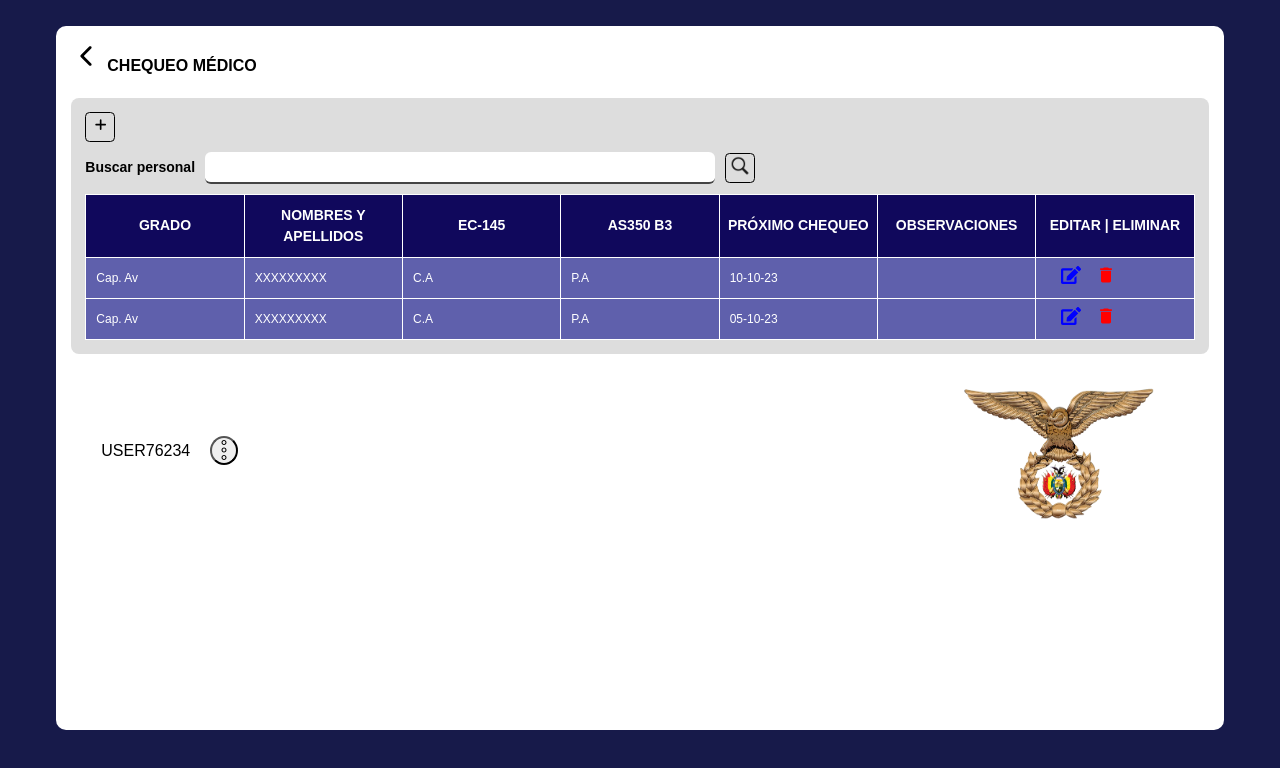
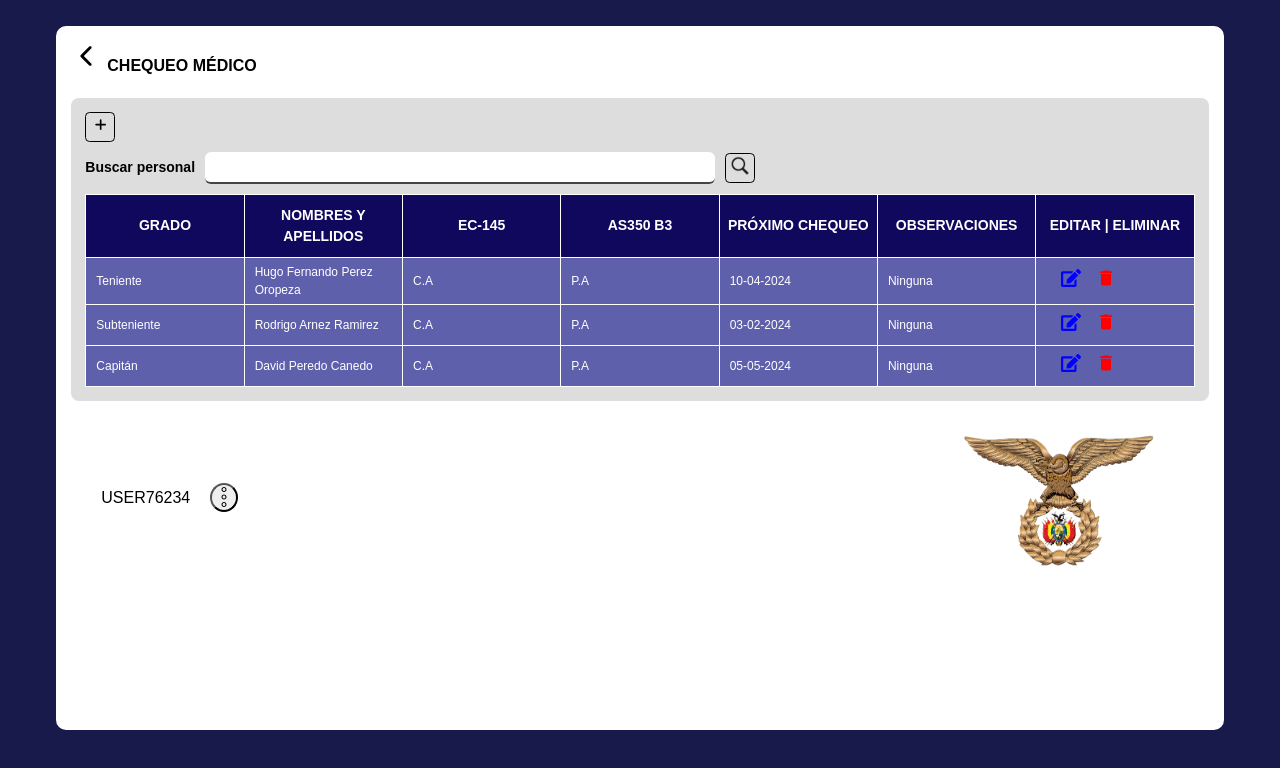
Before and after one commit to Juansadss/CB-24-Proyecto-FAB-Frontend, a React (Vite) app in the folder CB-24-Proyecto-FAB-Frontend/: page /menu-principal/menu-operaciones/mc-lista in a window 1280 px wide. Shown: the top 768 px of the page. Built offline with nearby package versions, Linux system fonts and the light colour scheme.

Commit message:
Correciones chequeos medicos

```diff
--- a/CB-24-Proyecto-FAB-Frontend/src/components/operations/medical-check/mc_edit.tsx
+++ b/CB-24-Proyecto-FAB-Frontend/src/components/operations/medical-check/mc_edit.tsx
@@ -23,14 +23,14 @@ export default function McEdit (){
                         <div className="mc-group">
                             <div className="mc-select-field">
                                 <select>
-                                    <option value="">Eduardo Perez</option>
-                                    <option value="">Carlos Vargas</option>
-                                    <option value="">Ronal Gonzales</option>
+                                    <option value="">Hugo Fernando Perez Oropeza</option>
+                                    <option value="">Rodrigo Arnez Ramirez</option>
+                                    <option value="">David Peredo Canedo</option>
                                 </select>
                                 <label>Personal</label>
                             </div>
                             <div className="mc-input-field">
-                                <input type="text" readOnly/>
+                                <input type="text" value="Teniente" readOnly/>
                                 <label>Grado</label>
                             </div>
                         </div>
@@ -38,11 +38,11 @@ export default function McEdit (){
                         <h3 className="mc-title">CATEGORÍA</h3>
                         <div className="mc-group">
                             <div className="mc-input-field">
-                                <input type="text"/>
+                                <input value="C.A" type="text"/>
                                 <label>EC-145</label>
                             </div>
                             <div className="mc-input-field">
-                                <input type="text"/>
+                                <input value="P.A" type="text"/>
                                 <label>AS350 B3</label>
                             </div>
                         </div>
@@ -52,7 +52,7 @@ export default function McEdit (){
                                 <label>Próximo Chequeo</label>
                             </div>
                             <div className="mc-text-field">
-                                <textarea rows={6} cols={17}></textarea>
+                                <textarea value="Ninguna" rows={6} cols={17}></textarea>
                                 <label>Observaciones</label>
                             </div>
                         </div>
--- a/CB-24-Proyecto-FAB-Frontend/src/components/operations/medical-check/mc_list.tsx
+++ b/CB-24-Proyecto-FAB-Frontend/src/components/operations/medical-check/mc_list.tsx
@@ -11,6 +11,13 @@ import './mc_list.css'
 export default function McList (){
     const [showModal, setShowModal] = useState(false);
     const [mcDelete, setMcToDelete] = useState<number | null>(null);
+
+    const pilots = [
+        { pilotID: 1, firstName: "Hugo Fernando", lastName: "Perez", middleName: "Oropeza", birthDate: "1990-08-25", gender: "H", militaryRank: "Teniente", nextCheck: "10-04-2024", observations: "Ninguna"},
+        { pilotID: 2, firstName: "Rodrigo", lastName: "Arnez", middleName: "Ramirez", birthDate: "1992-05-15", gender: "H", militaryRank: "Subteniente", nextCheck: "03-02-2024",  observations: "Ninguna"},
+        { pilotID: 3, firstName: "David", lastName: "Peredo", middleName: "Canedo", birthDate: "1985-11-30", gender: "H", militaryRank: "Capitán", nextCheck: "05-05-2024",  observations: "Ninguna"},
+        // Add more pilot objects as needed
+      ];
 
     const handleDeleteClick = (id: number) => {
         setMcToDelete(id);
@@ -65,38 +72,24 @@ export default function McList (){
                                 </tr>
                             </thead>
                             <tbody>
-                                <tr>
-                                    <td>Cap. Av</td>
-                                    <td>XXXXXXXXX</td>
+                            {pilots.map((pilot) => (
+                                <tr key={pilot.pilotID}>
+                                <td>{pilot.militaryRank}</td>
+                                <td>{pilot.firstName} {pilot.lastName} {pilot.middleName}</td>
                                 <td>C.A</td>
                                 <td>P.A</td>
-                                    <td>10-10-23</td>
-                                    <td></td>
+                                <td>{pilot.nextCheck}</td>
+                                <td>{pilot.observations}</td>
                                 <td>
                                     <p>
                                         <Link className="mc-edit" to={'/menu-principal/menu-operaciones/mc-editar'}><FaEdit/></Link>
                                     </p>
                                     <p>
-                                            <button className="mc-delete" onClick={() => handleDeleteClick(1)}><MdDelete /></button>
+                                        <button className="mc-delete" onClick={() => handleDeleteClick(pilot.pilotID)}><MdDelete /></button>
                                     </p>
                                 </td>
                                 </tr>
-                                <tr>
-                                    <td>Cap. Av</td>
-                                    <td>XXXXXXXXX</td>
-                                    <td>C.A</td>
-                                    <td>P.A</td>
-                                    <td>05-10-23</td>
-                                    <td></td>
-                                    <td>
-                                        <p>
-                                            <Link className="mc-edit" to={'/menu-principal/menu-operaciones/mc-editar'}><FaEdit/></Link>
-                                        </p>
-                                        <p>
-                                            <button className="mc-delete" onClick={() => handleDeleteClick(1)}><MdDelete /></button>
-                                        </p>
-                                    </td>
-                                </tr>
+                            ))}
                             </tbody>
                         </table>
                     </div>
--- a/CB-24-Proyecto-FAB-Frontend/src/components/operations/medical-check/mc_register.tsx
+++ b/CB-24-Proyecto-FAB-Frontend/src/components/operations/medical-check/mc_register.tsx
@@ -23,14 +23,14 @@ export default function McRegister (){
                         <div className="mc-group">
                             <div className="mc-select-field">
                                 <select>
-                                    <option value="">Eduardo Perez</option>
-                                    <option value="">Carlos Vargas</option>
-                                    <option value="">Ronal Gonzales</option>
+                                    <option value="">Hugo Fernando Perez Oropeza</option>
+                                    <option value="">Rodrigo Arnez Ramirez</option>
+                                    <option value="">David Peredo Canedo</option>
                                 </select>
                                 <label>Personal</label>
                             </div>
                             <div className="mc-input-field">
-                                <input type="text" readOnly/>
+                                <input type="text" value="Teniente" readOnly/>
                                 <label>Grado</label>
                             </div>
                         </div>
```
Lines whose indentation alone changed are shown as unchanged.
